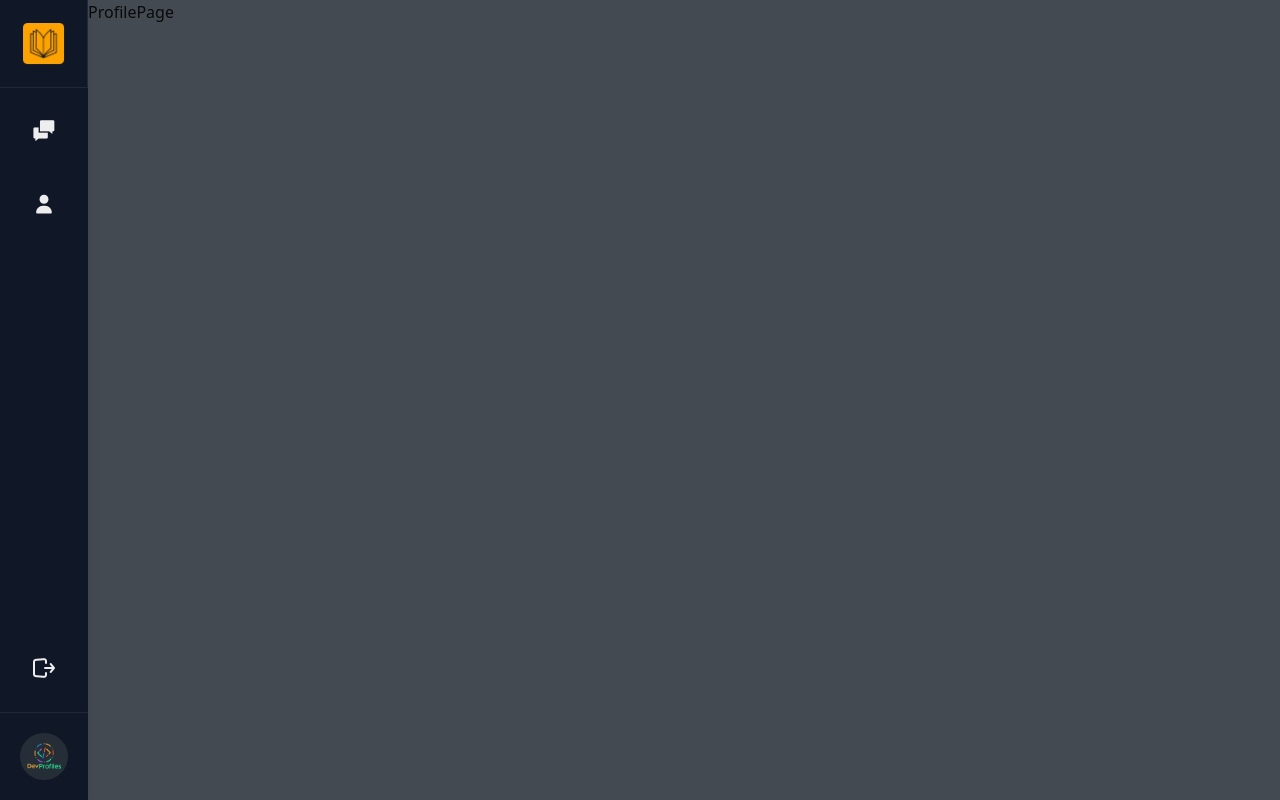
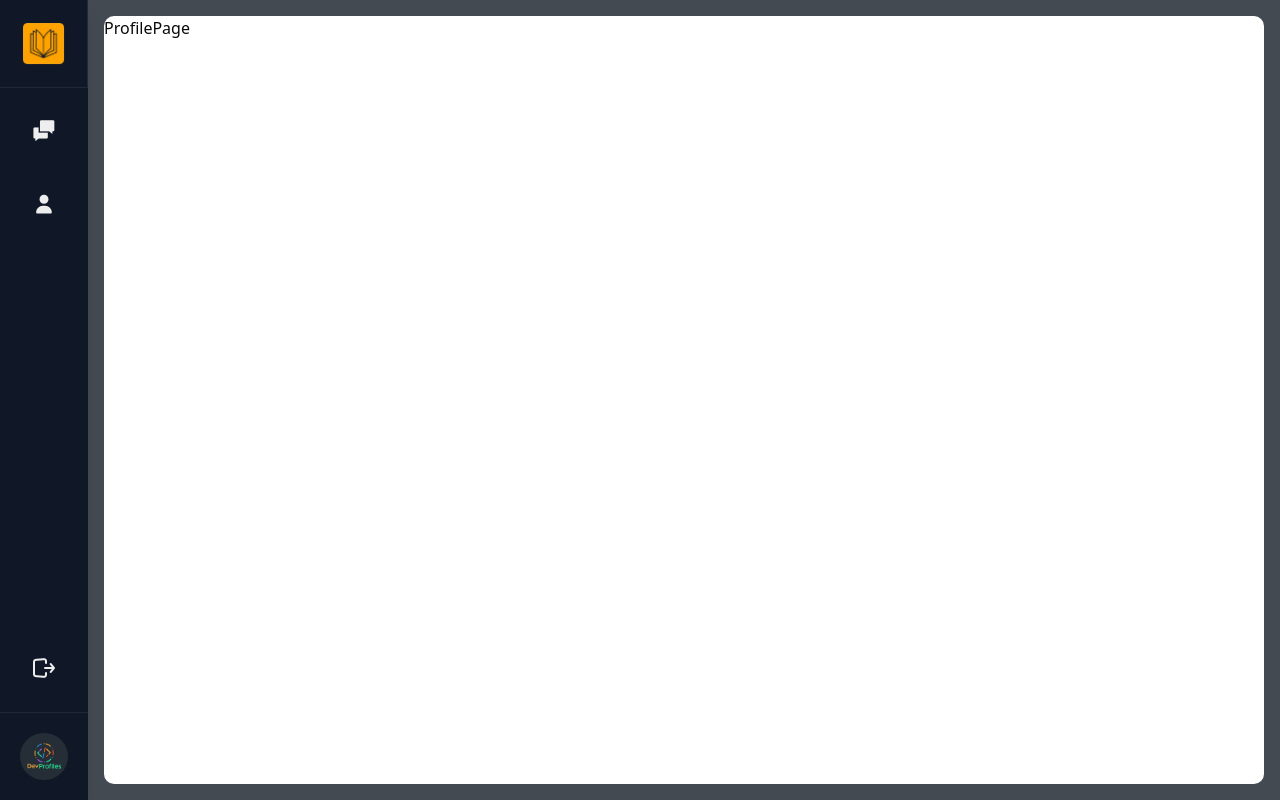
Before and after one commit to redjeacs/messaging-app, a React (Vite) app in the folder client/: page /profile in a window 1280 px wide. Built offline with nearby package versions, Linux system fonts and the light colour scheme.

Commit message:
removed delete button on friend messages

```diff
--- a/client/src/components/Message.jsx
+++ b/client/src/components/Message.jsx
@@ -80,12 +80,14 @@ function Message({ userId, message, fetchChat }) {
             }`}
           >
             <p>{message.message}</p>
+            {message.senderId === userId && (
               <button
                 onClick={handleDelete}
                 className="cursor-pointer text-sm hover:transform hover:scale-110"
               >
                 X
               </button>
+            )}
           </div>
         </div>
       </div>
--- a/client/src/pages/ProfilePage.jsx
+++ b/client/src/pages/ProfilePage.jsx
@@ -1,5 +1,9 @@
 function ProfilePage() {
-  return <div className="">ProfilePage</div>;
+  return (
+    <div className="w-full p-4">
+      <div className="bg-white h-full rounded-lg">ProfilePage</div>
+    </div>
+  );
 }
 
 export default ProfilePage;
```
Lines whose indentation alone changed are shown as unchanged.
